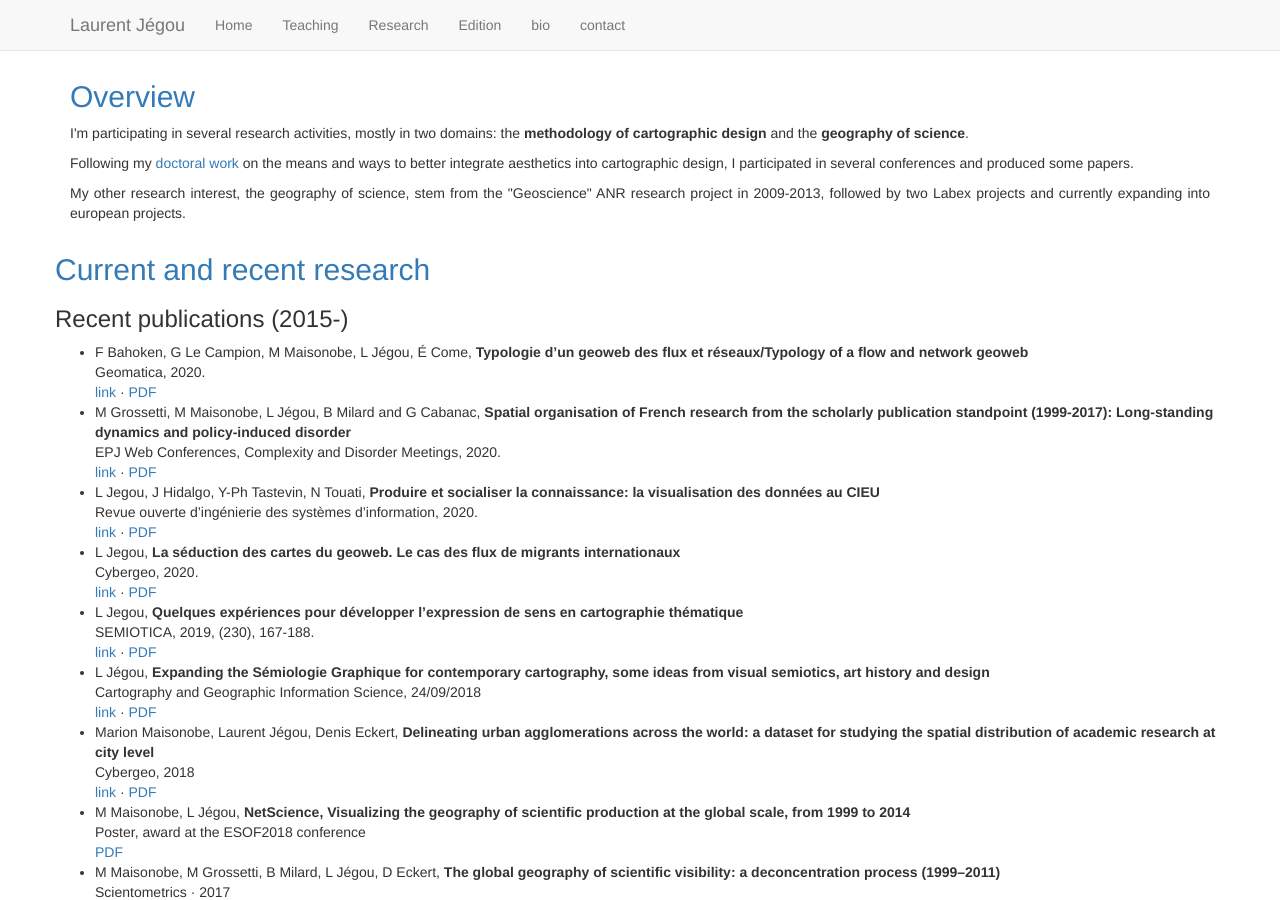
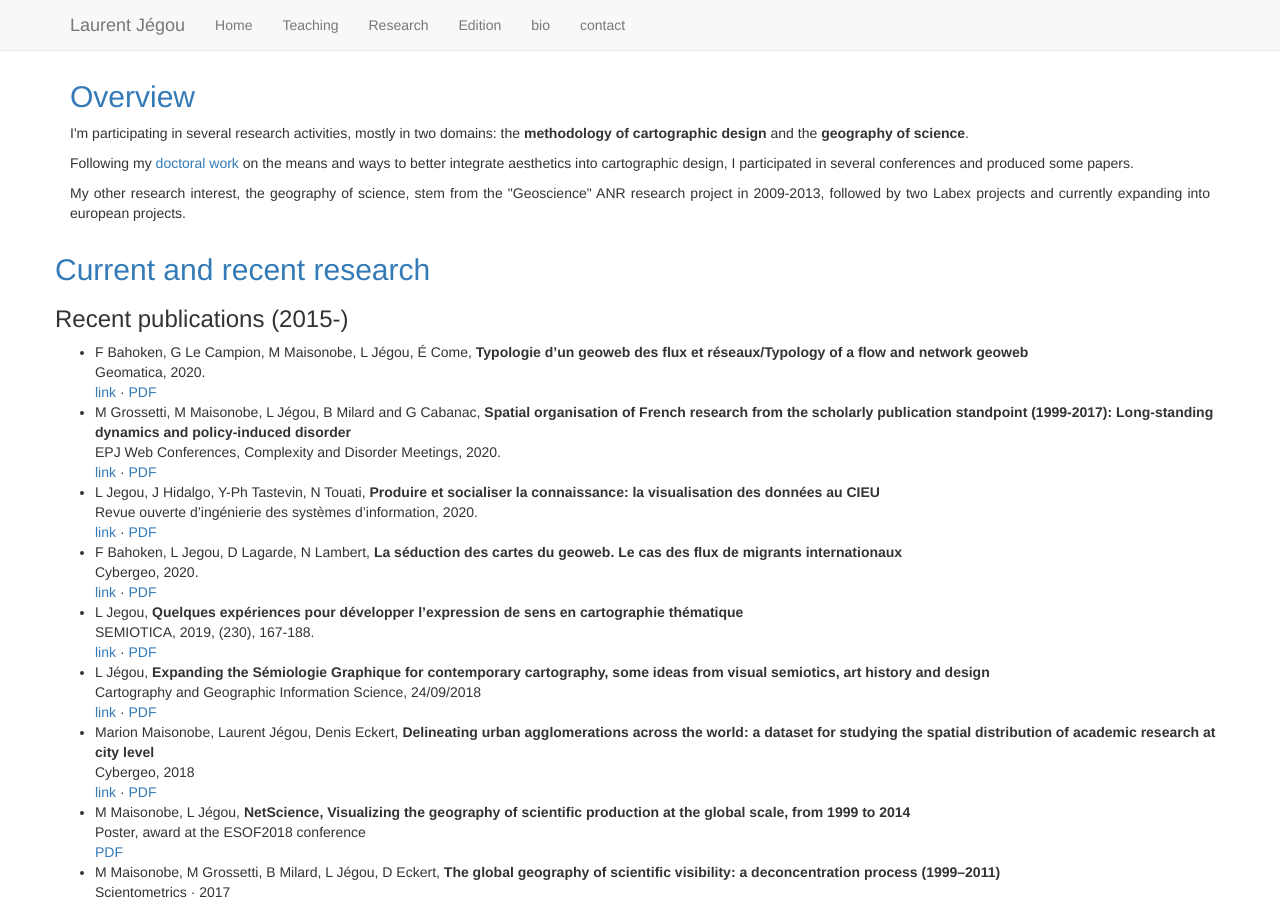
Before and after one commit to ljegou/ljegou.github.io, a Jekyll site: the page research/research.html, which Jekyll copies as it is, in a window 1280 px wide and 900 px high. Built offline with Jekyll 4.4.1, drawn with Linux system fonts in a browser that asks for light colours.

Commit message:
Correction

```diff
--- a/research/research.html
+++ b/research/research.html
@@ -78,7 +78,7 @@
     <li>L Jegou,  J Hidalgo, Y-Ph Tastevin, N Touati, <strong>Produire et socialiser la connaissance: la visualisation des données au CIEU</strong><br/> Revue ouverte d’ingénierie des systèmes d’information, 2020.<br/>
 	    <a href="https://www.openscience.fr/Produire-et-socialiser-la-connaissance-la-visualisation-des-donnees-au-CIEU">link</a>&nbsp;&middot;&nbsp;<a href="https://www.openscience.fr/IMG/pdf/iste_roisi20v1n1_1.pdf">PDF</a>
     </li>
-    <li>L Jegou, <strong>La séduction des cartes du geoweb. Le cas des flux de migrants internationaux</strong><br/> Cybergeo, 2020.<br/>
+    <li>F Bahoken, L Jegou, D Lagarde, N Lambert, <strong>La séduction des cartes du geoweb. Le cas des flux de migrants internationaux</strong><br/> Cybergeo, 2020.<br/>
 	    <a href="https://journals.openedition.org/cybergeo/33792">link</a>&nbsp;&middot;&nbsp;<a href="https://journals.openedition.org/cybergeo/pdf/33792">PDF</a>
     </li>
 
```
